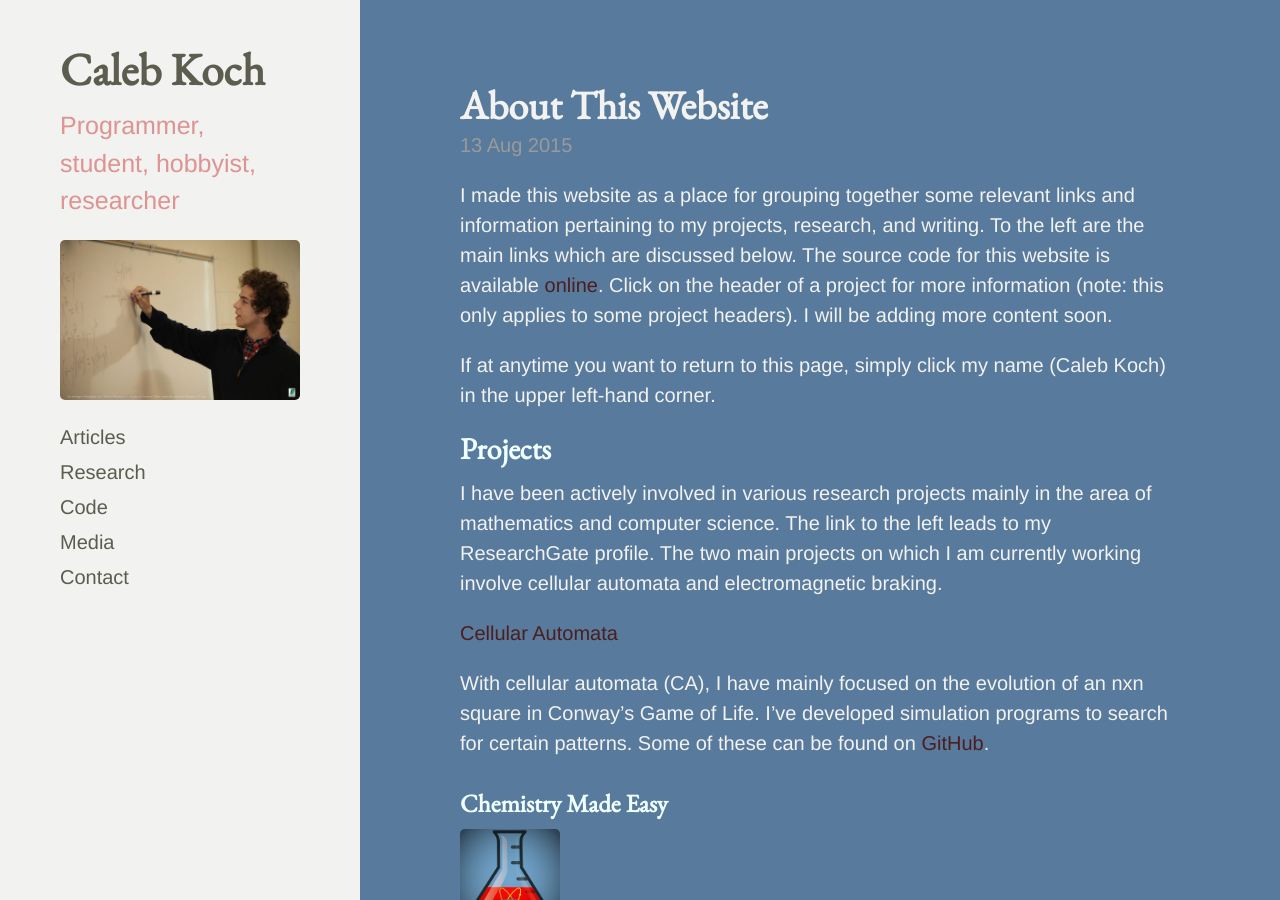
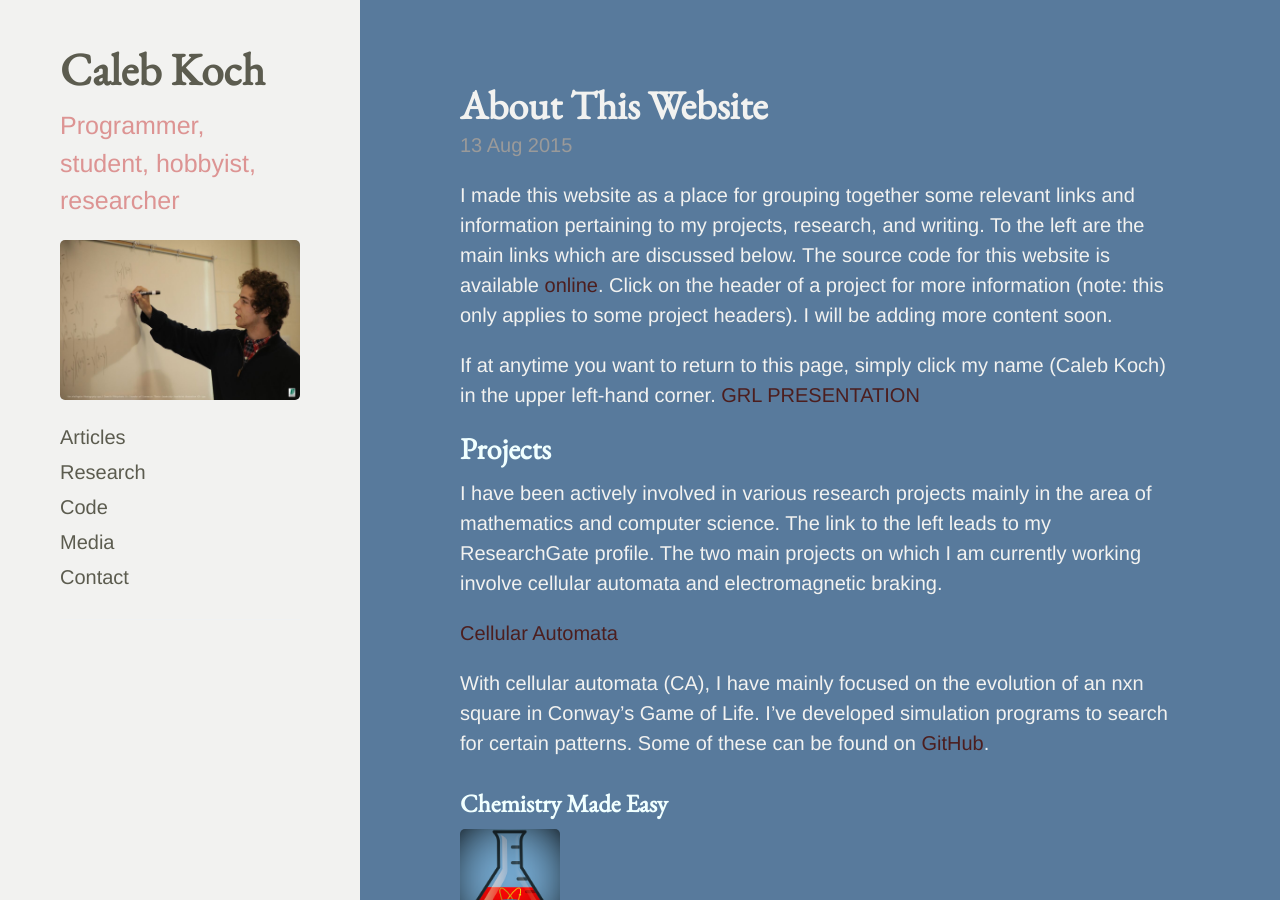
Before and after one commit to cakoch10/cakoch10.github.io, a Jekyll site: the page built from _posts/2015-08-13-main.md, in a window 1280 px wide and 900 px high. Built offline with Jekyll 4.4.1, drawn with Linux system fonts in a browser that asks for light colours.

Commit message:
Update 2015-08-13-main.md

```diff
--- a/_posts/2015-08-13-main.md
+++ b/_posts/2015-08-13-main.md
@@ -8,7 +8,7 @@ I made this website as a place for grouping together some relevant links and inf
 </span>
 
 <span style="color:#f2f2f0">
-If at anytime you want to return to this page, simply click my name (Caleb Koch) in the upper left-hand corner.
+If at anytime you want to return to this page, simply click my name (Caleb Koch) in the upper left-hand corner. [GRL PRESENTATION](https://github.com/cakoch10/cakoch10.github.io/raw/master/BeamerP.pdf)
 </span>
 
 <h2>Projects</h2>
```
